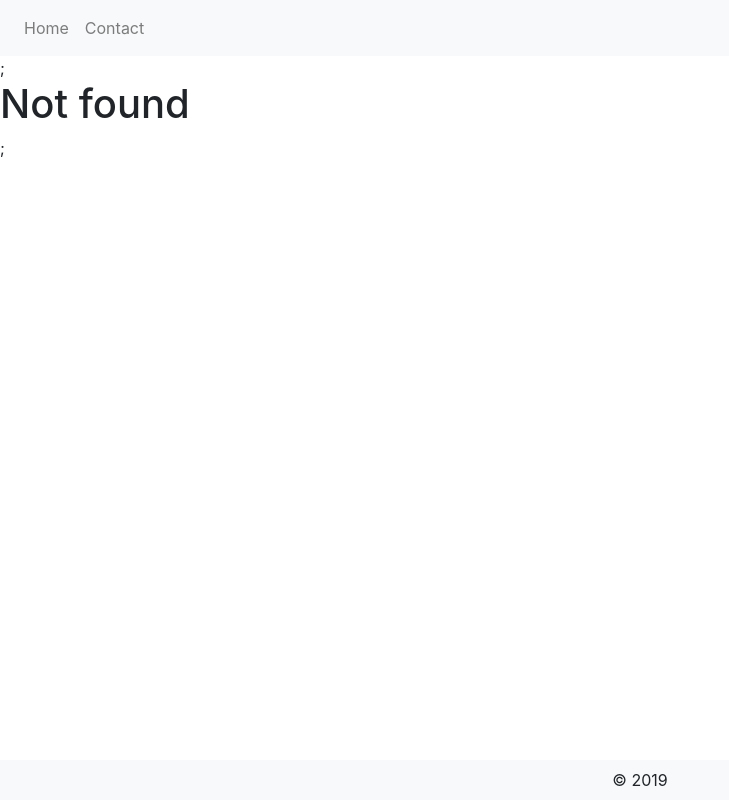
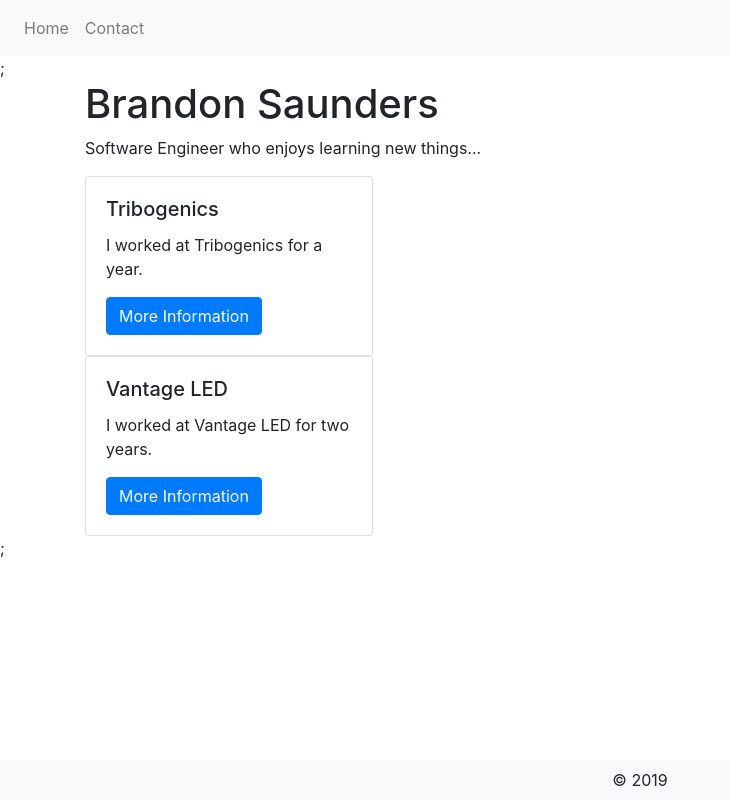
Before and after one commit to SaundersB/brandon.saunders.portfolio, a React (Create React App) app: page / in a window 1280 px wide. Before the commit this address had no page. Shown: the whole page, without its empty margins (0-729 px from the left). Built offline with nearby package versions, Linux system fonts and the light colour scheme.

Commit message:
Inject BrowserHistory instead of hash history.

```diff
--- a/src/index.js
+++ b/src/index.js
@@ -4,7 +4,7 @@ import 'bootstrap/dist/css/bootstrap.css';
 import './index.scss';
 import {
     Route,
-    HashRouter,
+    BrowserRouter,
     Switch
 } from "react-router-dom";
 import App from "./App";
@@ -13,24 +13,26 @@ import Footer from './components/footer/footer.js';
 import NotFound from "./pages/notfound/notfound";
 import * as serviceWorker from './serviceWorker';
 import {
-    createHashHistory
+    createBrowserHistory
 } from 'history';
 
 console.log(process.env.PUBLIC_URL);
 
-const hashHistory = createHashHistory({ basename: process.env.PUBLIC_URL });
+const history = createBrowserHistory({
+    basename: process.env.PUBLIC_URL,
+});
 
 const routing = (
-    <HashRouter basename={process.env.PUBLIC_URL} history={hashHistory}>
+    <BrowserRouter history={history}>
         <div>
             <Header/>
             <Switch>
-                <Route exact path="/brandon.saunders.portfolio/" component={App} />
+                <Route exact path="/" component={App} />
                 <Route component={NotFound} />
             </Switch>
             <Footer/>
         </div>
-    </HashRouter >
+    </BrowserRouter >
 );
 
 ReactDOM.render(routing, document.getElementById('root'));
```
